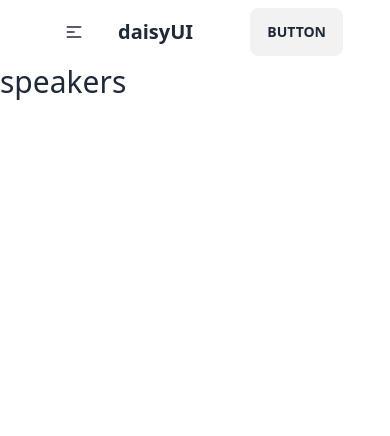
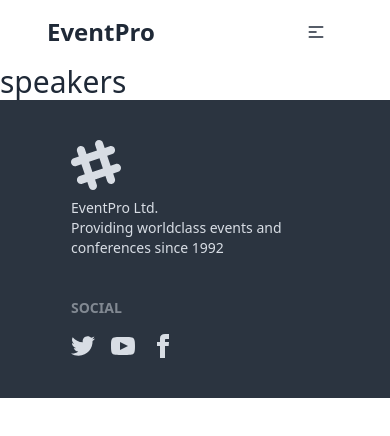
Before and after one commit to shoaib-mk2/EventLab, a React (Vite) app: page /speakers in a window 390 px wide. Shown: the top 436 px of the page. Built offline with nearby package versions, Linux system fonts and the light colour scheme.

Commit message:
added footer and updated navbar

```diff
--- a/src/layouts/Root.jsx
+++ b/src/layouts/Root.jsx
@@ -1,5 +1,6 @@
 import { Outlet } from "react-router-dom";
 import Navbar from "../pages/Navbar/Navbar";
+import Footer from "../pages/Footer/Footer";
 
 
 const Root = () => {
@@ -7,6 +8,7 @@ const Root = () => {
         <div>
             <Navbar></Navbar>
             <Outlet></Outlet>
+            <Footer></Footer>
         </div>
     );
 };
--- /dev/null
+++ b/src/pages/Footer/Footer.jsx
@@ -0,0 +1,24 @@
+
+
+const Footer = () => {
+    return (
+        <footer className="p-10 bg-neutral text-neutral-content">
+            <div className="w-4/5 mx-auto footer">
+                <aside>
+                    <svg width="50" height="50" viewBox="0 0 24 24" xmlns="http://www.w3.org/2000/svg" fillRule="evenodd" clipRule="evenodd" className="fill-current"><path d="M22.672 15.226l-2.432.811.841 2.515c.33 1.019-.209 2.127-1.23 2.456-1.15.325-2.148-.321-2.463-1.226l-.84-2.518-5.013 1.677.84 2.517c.391 1.203-.434 2.542-1.831 2.542-.88 0-1.601-.564-1.86-1.314l-.842-2.516-2.431.809c-1.135.328-2.145-.317-2.463-1.229-.329-1.018.211-2.127 1.231-2.456l2.432-.809-1.621-4.823-2.432.808c-1.355.384-2.558-.59-2.558-1.839 0-.817.509-1.582 1.327-1.846l2.433-.809-.842-2.515c-.33-1.02.211-2.129 1.232-2.458 1.02-.329 2.13.209 2.461 1.229l.842 2.515 5.011-1.677-.839-2.517c-.403-1.238.484-2.553 1.843-2.553.819 0 1.585.509 1.85 1.326l.841 2.517 2.431-.81c1.02-.33 2.131.211 2.461 1.229.332 1.018-.21 2.126-1.23 2.456l-2.433.809 1.622 4.823 2.433-.809c1.242-.401 2.557.484 2.557 1.838 0 .819-.51 1.583-1.328 1.847m-8.992-6.428l-5.01 1.675 1.619 4.828 5.011-1.674-1.62-4.829z"></path></svg>
+                    <p>EventPro Ltd.<br />Providing worldclass events and conferences since 1992</p>
+                </aside>
+                <nav>
+                    <header className="footer-title">Social</header>
+                    <div className="grid grid-flow-col gap-4">
+                        <a><svg xmlns="http://www.w3.org/2000/svg" width="24" height="24" viewBox="0 0 24 24" className="fill-current"><path d="M24 4.557c-.883.392-1.832.656-2.828.775 1.017-.609 1.798-1.574 2.165-2.724-.951.564-2.005.974-3.127 1.195-.897-.957-2.178-1.555-3.594-1.555-3.179 0-5.515 2.966-4.797 6.045-4.091-.205-7.719-2.165-10.148-5.144-1.29 2.213-.669 5.108 1.523 6.574-.806-.026-1.566-.247-2.229-.616-.054 2.281 1.581 4.415 3.949 4.89-.693.188-1.452.232-2.224.084.626 1.956 2.444 3.379 4.6 3.419-2.07 1.623-4.678 2.348-7.29 2.04 2.179 1.397 4.768 2.212 7.548 2.212 9.142 0 14.307-7.721 13.995-14.646.962-.695 1.797-1.562 2.457-2.549z"></path></svg></a>
+                        <a><svg xmlns="http://www.w3.org/2000/svg" width="24" height="24" viewBox="0 0 24 24" className="fill-current"><path d="M19.615 3.184c-3.604-.246-11.631-.245-15.23 0-3.897.266-4.356 2.62-4.385 8.816.029 6.185.484 8.549 4.385 8.816 3.6.245 11.626.246 15.23 0 3.897-.266 4.356-2.62 4.385-8.816-.029-6.185-.484-8.549-4.385-8.816zm-10.615 12.816v-8l8 3.993-8 4.007z"></path></svg></a>
+                        <a><svg xmlns="http://www.w3.org/2000/svg" width="24" height="24" viewBox="0 0 24 24" className="fill-current"><path d="M9 8h-3v4h3v12h5v-12h3.642l.358-4h-4v-1.667c0-.955.192-1.333 1.115-1.333h2.885v-5h-3.808c-3.596 0-5.192 1.583-5.192 4.615v3.385z"></path></svg></a>
+                    </div>
+                </nav>
+            </div>
+        </footer>
+    );
+};
+
+export default Footer;
--- a/src/pages/Home/Banner.jsx
+++ b/src/pages/Home/Banner.jsx
@@ -61,7 +61,7 @@ const Banner = () => {
                                         <MdLocationPin className='text-[#007aff]'></MdLocationPin>
                                         <p>{conference.location}</p>
                                     </div>
-                                    <button className="btn btn-primary bg-[#007aff] text-white">Book Now</button>
+                                    <button className="btn btn-primary bg-[#007aff] text-white mb-5">Book Now</button>
                                 </div>
                                 <img src={conference.speaker1_image} className="max-w-sm rounded-lg lg:rounded-r-full lg:rounded-t-full shadow-2xl" />
                             </div>
--- a/src/pages/Home/Footer.jsx
+++ /dev/null
@@ -1,11 +0,0 @@
-
-
-const Footer = () => {
-    return (
-        <div>
-
-        </div>
-    );
-};
-
-export default Footer;
--- a/src/pages/Home/Services.jsx
+++ b/src/pages/Home/Services.jsx
@@ -6,7 +6,7 @@ import Service from "./Service";
 const Services = () => {
     const { conferences } = useContext(AuthContext);
     return (
-        <div>
+        <div className="mb-20">
             <h2 className="text-4xl text-center font-bold mb-10">Our <span className="text-[#007aff]">Services</span></h2>
             <div className="w-4/5 mx-auto grid grid-cols-1 md:grid-cols-2 lg:grid-cols-3 gap-5">
                 {
--- a/src/pages/Navbar/Navbar.jsx
+++ b/src/pages/Navbar/Navbar.jsx
@@ -45,15 +45,15 @@ const Navbar = () => {
     return (
         <div className="navbar bg-base-100 w-4/5 mx-auto">
             <div className="navbar-start">
-                <div className="dropdown">
+                {/* <div className="dropdown">
                     <label tabIndex={0} className="btn btn-ghost lg:hidden">
                         <svg xmlns="http://www.w3.org/2000/svg" className="h-5 w-5" fill="none" viewBox="0 0 24 24" stroke="currentColor"><path strokeLinecap="round" strokeLinejoin="round" strokeWidth="2" d="M4 6h16M4 12h8m-8 6h16" /></svg>
                     </label>
                     <ul tabIndex={0} className="menu menu-sm dropdown-content mt-3 z-[1] p-2 shadow bg-base-100 rounded-box w-52">
                         {navLinks}
                     </ul>
-                </div>
-                <a className="btn btn-ghost normal-case text-xl">daisyUI</a>
+                </div> */}
+                <NavLink to="/" className="text-2xl md:text-4xl font-extrabold">EventPro</NavLink>
             </div>
             <div className="navbar-center hidden lg:flex">
                 <ul className="menu menu-horizontal px-1 gap-4">
@@ -61,7 +61,14 @@ const Navbar = () => {
                 </ul>
             </div>
             <div className="navbar-end">
-                <a className="btn">Button</a>
+                <div className="dropdown dropdown-end lg:hidden">
+                    <label tabIndex={0} className="btn btn-ghost">
+                        <svg xmlns="http://www.w3.org/2000/svg" className="h-5 w-5" fill="none" viewBox="0 0 24 24" stroke="currentColor"><path strokeLinecap="round" strokeLinejoin="round" strokeWidth="2" d="M4 6h16M4 12h8m-8 6h16" /></svg>
+                    </label>
+                    <ul tabIndex={0} className="menu menu-sm dropdown-content mt-3 z-[10] p-2 shadow bg-base-100 rounded-box w-52">
+                        {navLinks}
+                    </ul>
+                </div>
             </div>
         </div>
     );
```
